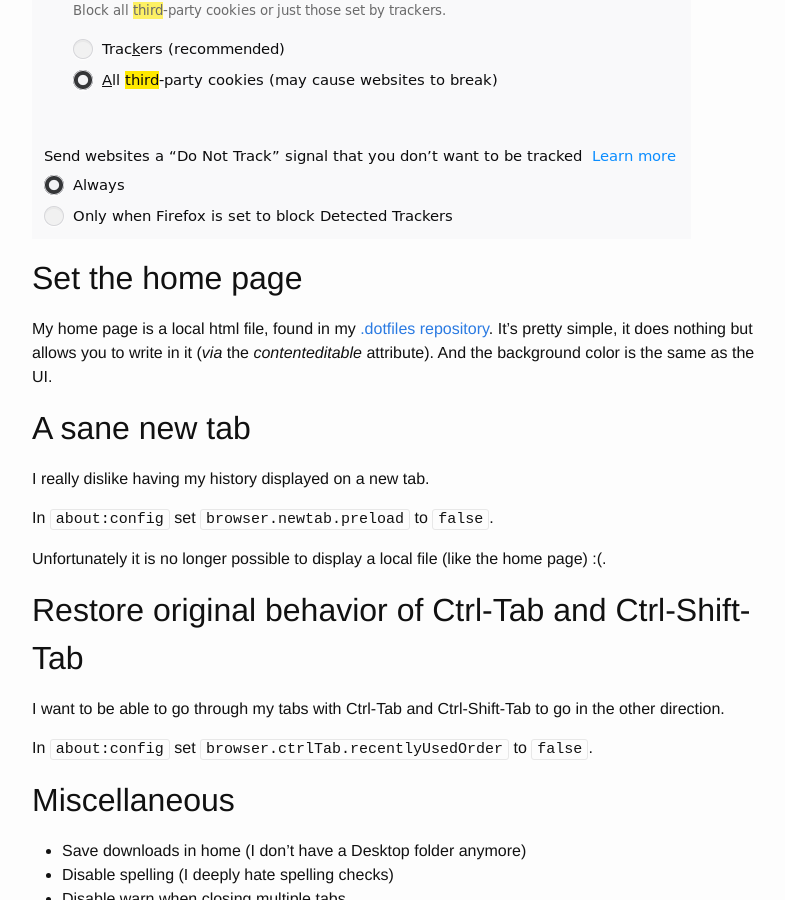
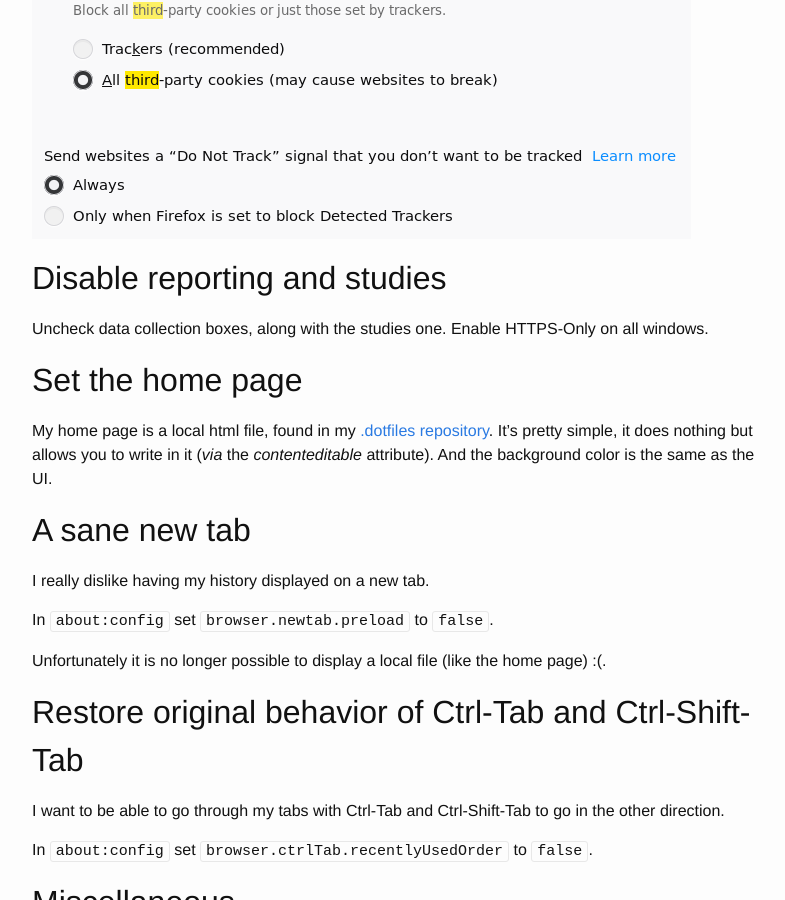
Before and after one commit to NicolasCARPi/nicolascarpi.github.io, a Jekyll site: the page built from _posts/2018-12-14-firefox.markdown, in a window 1280 px wide and 900 px high, scrolled down 1454 px. Shown: the whole window, without its empty margins (238-1023 px from the left). Built offline with Jekyll 4.4.1, drawn with Linux system fonts in a browser that asks for light colours.

Commit message:
firefox stuff

```diff
--- a/_posts/2018-12-14-firefox.markdown
+++ b/_posts/2018-12-14-firefox.markdown
@@ -38,6 +38,10 @@ In `about:preferences` block all third party cookies.
 
 ![cookies](/img/cookies-config.png)
 
+## Disable reporting and studies
+
+Uncheck data collection boxes, along with the studies one. Enable HTTPS-Only on all windows.
+
 ## Set the home page
 
 My home page is a local html file, found in my [.dotfiles repository]. It's pretty simple, it does nothing but allows you to write in it (*via* the *contenteditable* attribute). And the background color is the same as the UI.
```
